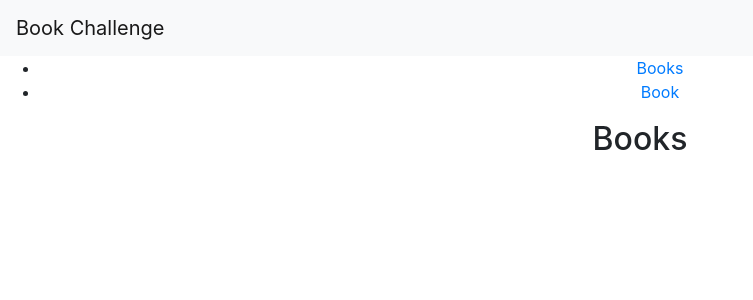
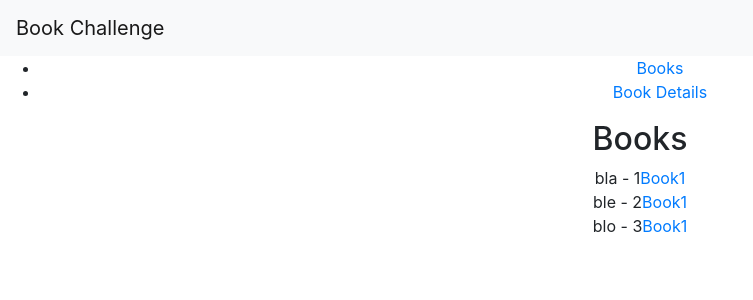
Before and after one commit to Patiopatio/bookchallenge, a React (Create React App) app: page / in a window 1280 px wide. Shown: the top 300 px of the page, without its empty margins (0-753 px from the left). Built offline with nearby package versions, Linux system fonts and the light colour scheme.

Commit message:
added book details

```diff
--- a/src/containers/App.js
+++ b/src/containers/App.js
@@ -18,7 +18,7 @@ class App extends Component {
                   <Link to="/books">Books</Link>
                 </li>
                 <li>
-                  <Link to="/books/1">Book</Link>
+                  <Link to="/books/1">Book Details</Link>
                 </li>
               </ul>
             </nav>
--- a/src/containers/BookDetails.js
+++ b/src/containers/BookDetails.js
@@ -1,12 +1,24 @@
 import React, {Component} from 'react';
 
 class BookDetails extends Component {
+  constructor(props) {
+    super(props)
+    this.state={
+      book: {
+        title: 'title ',
+        ISBN: ' 647h',
+      }
+    }
+  }
     render() {
       return (
         <div>
           <h1>
-          Book Detail
+            Book Details
           </h1>
+          <div>
+          {this.state.book.title}
+          </div>
         </div>
       )
     }
--- a/src/containers/BookList.js
+++ b/src/containers/BookList.js
@@ -1,4 +1,5 @@
 import React, {Component} from 'react';
+import {Link} from 'react-router-dom';
 
 class BookList extends Component {
   constructor(props) {
@@ -7,12 +8,12 @@ class BookList extends Component {
       books: [{
         title: "bla",
         ISBN: 1
-      }],
-      books: [{
+      },
+      {
         title: "ble",
         ISBN: 2
-      }],
-      books: [{
+      },
+      {
         title: "blo",
         ISBN: 3
       }],
@@ -26,6 +27,11 @@ class BookList extends Component {
       return (
         <div>
           <h2>Books</h2>
+            {this.state.books.map((book) =>
+              <div>{book.title}  - {book.ISBN}
+                <Link to="/books/1">Book1</Link>
+              </div>
+            )}
         </div>
       )
     }
```
Lines whose indentation alone changed are shown as unchanged.
